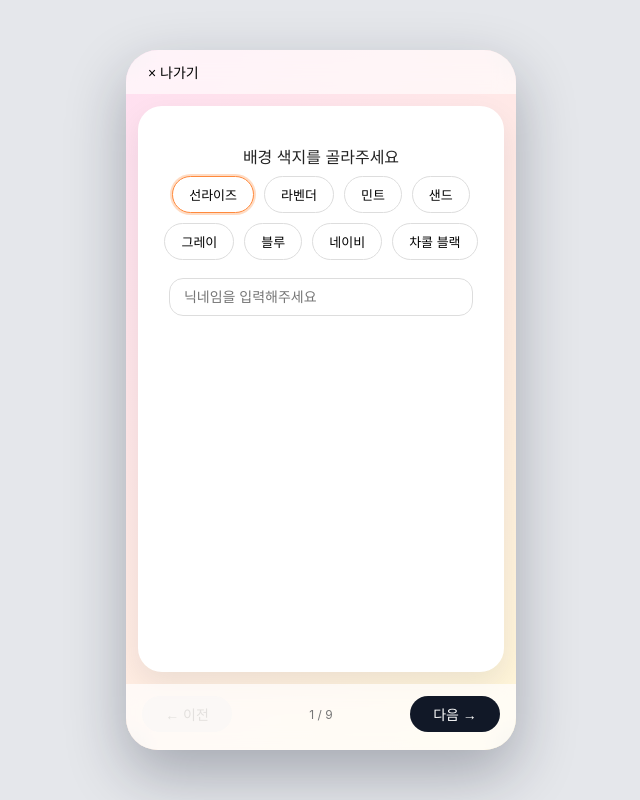
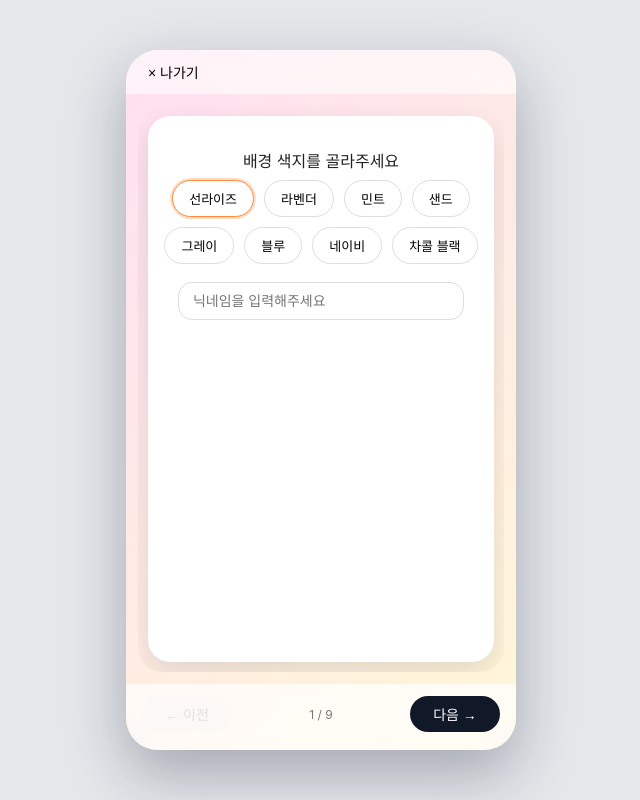
Before and after one commit to Ryan-profile-book/profile-book, a plain HTML site: page index.html in a window 1280 px wide. Shown: the whole page, without its empty margins (319-959 px from the left). Drawn offline with nearby package versions, Linux system fonts and the light colour scheme.

Commit message:
Update index.html

```diff
--- a/index.html
+++ b/index.html
@@ -76,15 +76,31 @@
 
     /* 캡처 대상 */
     .page-inner {
-      width:100%;
-      height:100%;
-      padding:20px 14px;
-      background:white;
-      border-radius:24px;
-      overflow-y:auto;
-      box-shadow:0 12px 30px rgba(15,23,42,0.08);
-      position:relative;
-    }
+  width: 100%;
+  height: 100%;
+  padding: 24px;
+  background: inherit;            /* phone의 그라데이션을 상속 → 테두리용 */
+  border-radius: 24px;
+  overflow-y: auto;
+  position: relative;
+}
+
+/* 흰 종이 카드 */
+.page-inner::before {
+  content: '';
+  position: absolute;
+  inset: 10px;                    /* 테두리 두께 (조절 가능) */
+  border-radius: 22px;
+  background: white;
+  box-shadow: 0 12px 30px rgba(15,23,42,0.12);
+  z-index: 0;
+}
+
+/* 실제 내용은 카드 위에 올라오도록 */
+.step {
+  position: relative;
+  z-index: 1;
+}
 
     /* 표지일 때는 카드 없애고 색지 전체 보이게 */
     body.cover-step .page-inner {
@@ -94,8 +110,15 @@
       padding:0;
     }
 
-    .step { display:none; }
-    .step.active { display:block; }
+    .step {
+  display: none;       /* 원래 있던 기능 그대로 */
+  position: relative;  /* 새로 추가 */
+  z-index: 1;          /* 새로 추가 */
+}
+
+.step.active {
+  display: block;      /* 원래 있던 기능 그대로 */
+}
 
     /* 페이지 상단 헤더 (챕터/질문 페이지) */
     .header-fixed {
@@ -285,12 +308,6 @@
 body.capture-mode .top-bar,
 body.capture-mode .bottom-nav {
   display: none;
-}
-
-/* 캡처할 때는 폰 모서리도 꼭짓점까지 꽉 채우고 싶다면 */
-body.capture-mode .phone {
-  border-radius: 0;
-  box-shadow: none;
 }
 
 /* 페이지 카드(흰 배경)는 그대로 유지 */
@@ -606,7 +623,7 @@ with 을지로 취향관
     document.body.classList.add("capture-mode");
     await new Promise(r=>setTimeout(r,60));
 
-    const target = document.getElementById("phone");  // 전체 폰(색지 + 흰 페이지) 캡처
+    const target = document.getElementById("capture-target");
 const canvas = await html2canvas(target, { scale: 2 });
 
     document.body.classList.remove("capture-mode");
```
